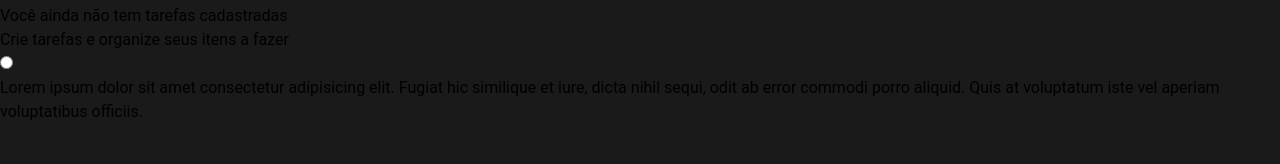
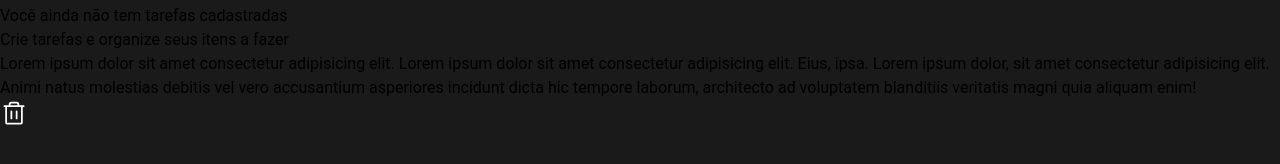
Before and after one commit to guilherme-kunsch/To-Do-List-React, a React (Vite) app: page / in a window 1280 px wide. Shown: the part 262-426 px from the top of the page. Built offline with nearby package versions, Linux system fonts and the light colour scheme.

Commit message:
criando componente task

```diff
--- a/src/components/Task.jsx
+++ b/src/components/Task.jsx
@@ -1,11 +1,18 @@
-import { CheckCircle } from '@phosphor-icons/react'
+import { CheckCircle, Trash } from "@phosphor-icons/react";
 
 export function CreatedTask() {
   return (
-    <div className='flex justify-center mx-auto gap-2 w-[46rem] border-2'>
-      <input type="radio" name="check" />
-      {/* <CheckCircle size={30} color='white' /> */}
-      <p className='text-gray-200'>Lorem ipsum dolor sit amet consectetur adipisicing elit. Fugiat hic similique et iure, dicta nihil sequi, odit ab error commodi porro aliquid. Quis at voluptatum iste vel aperiam voluptatibus officiis.</p>
+    <div className="flex justify-center mx-auto gap-4 w-[46rem] bg-neutral-800 rounded-lg p-4">
+      <div className="flex flex-row items-start w-[40rem] gap-4 ">
+        <p className="text-gray-200">
+          Lorem ipsum dolor sit amet consectetur adipisicing elit. Lorem ipsum dolor sit amet consectetur adipisicing elit. Eius, ipsa. Lorem ipsum dolor, sit amet consectetur adipisicing elit. Animi natus molestias debitis vel vero accusantium asperiores incidunt dicta hic tempore laborum, architecto ad voluptatem blanditiis veritatis magni quia aliquam enim!
+        </p>
+      </div>
+      <div>
+        <button>
+          <Trash size={28} color="white" />
+        </button>
+      </div>
     </div>
-  )
+  );
 }
```
